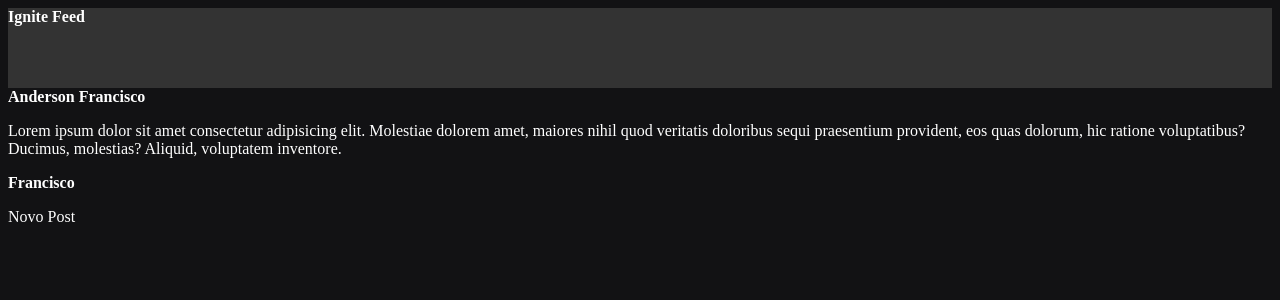
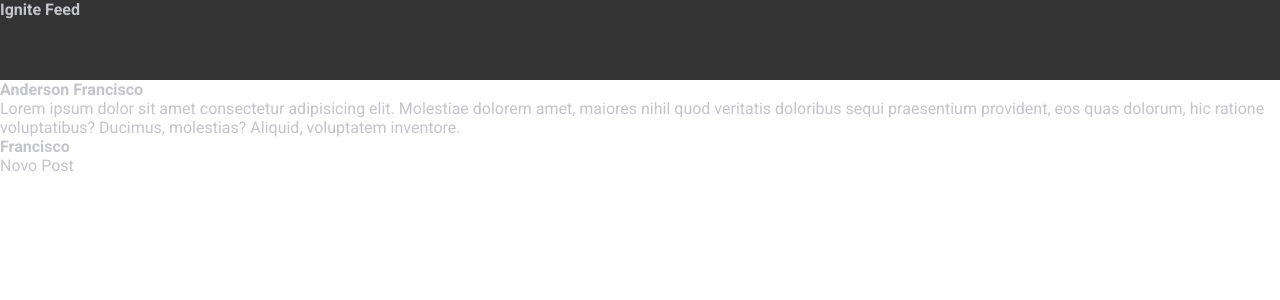
Before and after one commit to andersonigfrancisco/Vite-React, a React (Vite) app: page / in a window 1280 px wide. Shown: the top 300 px of the page. Built offline with nearby package versions, Linux system fonts and the light colour scheme.

Commit message:
:construction_worker: add css global

```diff
--- a/index.html
+++ b/index.html
@@ -2,8 +2,16 @@
 <html lang="en">
   <head>
     <meta charset="UTF-8" />
+
+    <link rel="preconnect" href="https://fonts.googleapis.com" />
+    <link rel="preconnect" href="https://fonts.gstatic.com" crossorigin />
+
     <link rel="icon" type="image/svg+xml" href="/vite.svg" />
     <meta name="viewport" content="width=device-width, initial-scale=1.0" />
+
+    <link href="https://fonts.googleapis.com/css2?family=Roboto:wght@400;700&display=swap" rel="stylesheet" />
+
+
     <title>Vite + React</title>
   </head>
   <body>
--- a/src/App.jsx
+++ b/src/App.jsx
@@ -2,7 +2,7 @@
 import { Post } from './Post'
 
 
-import './styles.css';
+import './global.css';
 
 export function App() {
 
@@ -10,6 +10,7 @@
 
     <div>
       <Header />
+
       <Post
         author="Anderson Francisco"
         content="Lorem ipsum dolor sit amet consectetur adipisicing elit. Molestiae dolorem amet, maiores nihil quod veritatis doloribus sequi praesentium provident, eos quas dolorum, hic ratione voluptatibus? Ducimus, molestias? Aliquid, voluptatem inventore."
--- /dev/null
+++ b/src/global.css
@@ -0,0 +1,29 @@
+:root {
+  --white: #fff;
+  --gray-100: #e1e1e6;
+  --gray-300: #c4c4cc;
+  --gray-400: #8d8d99;
+  --gray-600: #323238;
+  --gray-700: #29292e;
+  --gray-800: #202024;
+  --gray-900: #121214;
+  --green-500: #00875f;
+}
+
+*{
+  margin: 0;
+  padding: 0;
+  box-sizing: border-box;
+}
+
+body{
+  background:var(-gray-900);
+  color: var(--gray-300);
+  -webkit-font-smoothing: antialiased;
+}
+
+body, input, button, textarea{
+  font-family: 'Roboto', sans-serif;
+  font-weight: 400;
+  font-size:  1rem;
+}
--- a/src/styles.css
+++ /dev/null
@@ -1,6 +0,0 @@
-body{
-
-  background:#121214;
-  color:#fff;
-
-}
```
